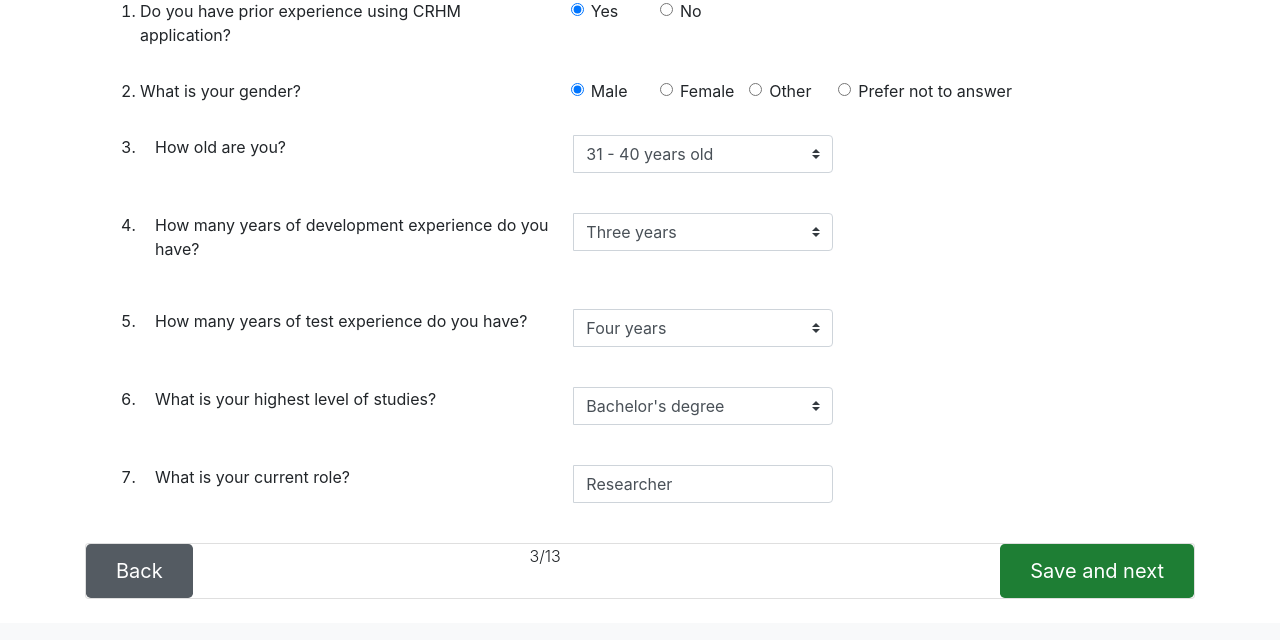
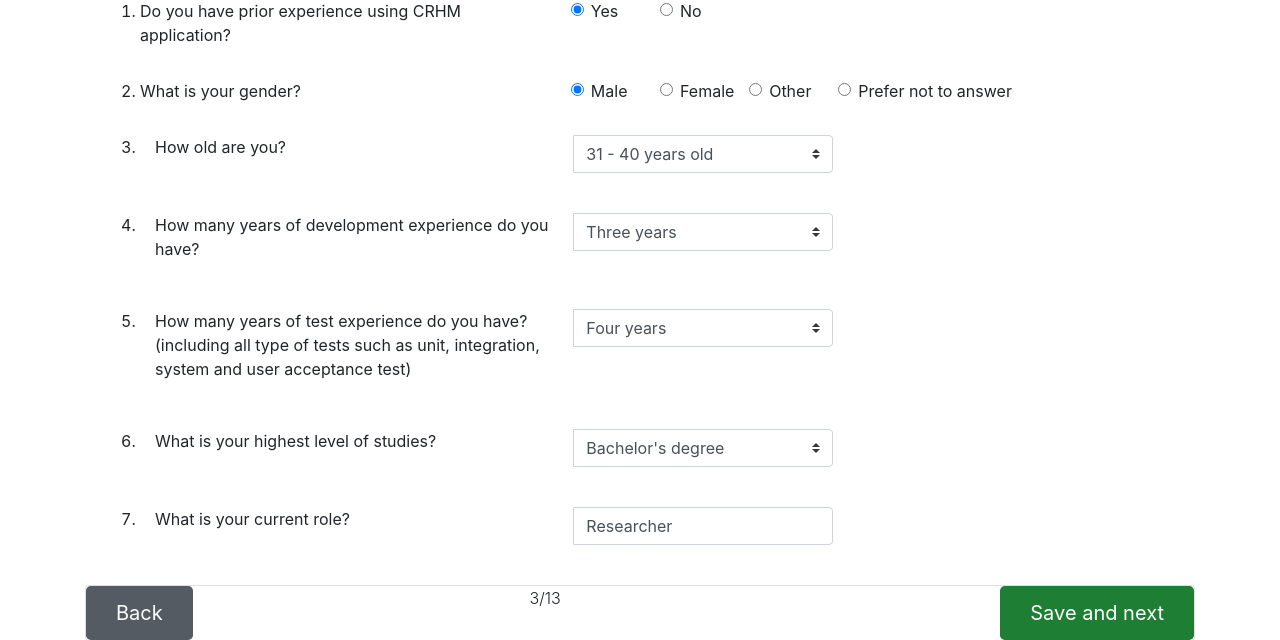
Before and after one commit to hamidkhbl/CRHM-visualisation-experiment-webapp, a Flask app: page /visualization/participants_info in a window 1280 px wide. Shown: the part 204-844 px from the top of the page. Before the commit the page ends 803 px from the top, so only its background shows below. Run offline with Flask 2, Linux system fonts and the light colour scheme; a user stored in the database is signed in; data comes from the database, SQL or seed files in the repository; some libraries are stand-ins or nearby versions.

Commit message:
clarify question about test

```diff
--- a/app/templates/public/participants_info.html
+++ b/app/templates/public/participants_info.html
@@ -216,7 +216,7 @@
 
               <li>
                 <div class="input-group mb-3">
-                  <label class="col-sm-5" for="username">How many years of test experience do you have?</label>
+                  <label class="col-sm-5" for="username">How many years of test experience do you have? (including all type of tests such as unit, integration, system and user acceptance test)</label>
                   <select class="custom-select col-sm-3" id="test_exp" name="test_exp" required>
                     <option disabled selected value>Choose...</option>
                     {% if test_exp == "No experience"%}
```
